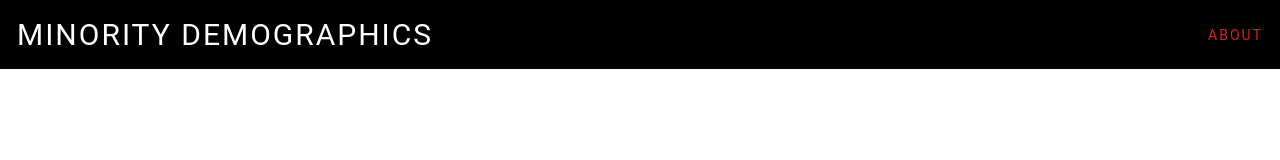
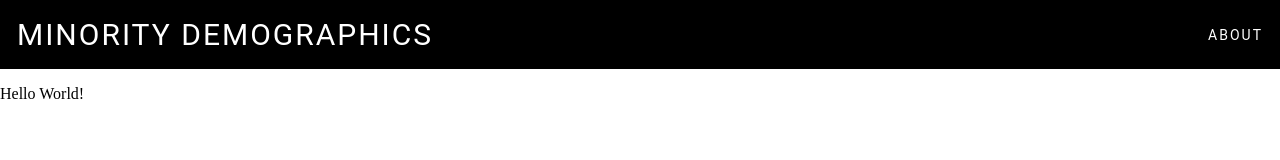
Before and after one commit to AvramBaicu/AvramBaicu-INST377-Final, a plain HTML site: page index.html in a window 1280 px wide. Drawn offline with Linux system fonts and the light colour scheme.

Commit message:
Update1.11 - Pull Request

```diff
--- a/index.html
+++ b/index.html
@@ -21,6 +21,7 @@
     </header>
     <main>
         <!-- Content goes here -->
+        <p>Hello World!</p>
     </main>
 </body>
 </html>
--- a/style.css
+++ b/style.css
@@ -32,7 +32,7 @@
 }
 
 .nav-link {
-    color: rgb(229, 25, 25);
+    color: rgb(255, 255, 255);
     font-size: 14px;
     text-decoration: none;
     margin-left: 20px;
```
